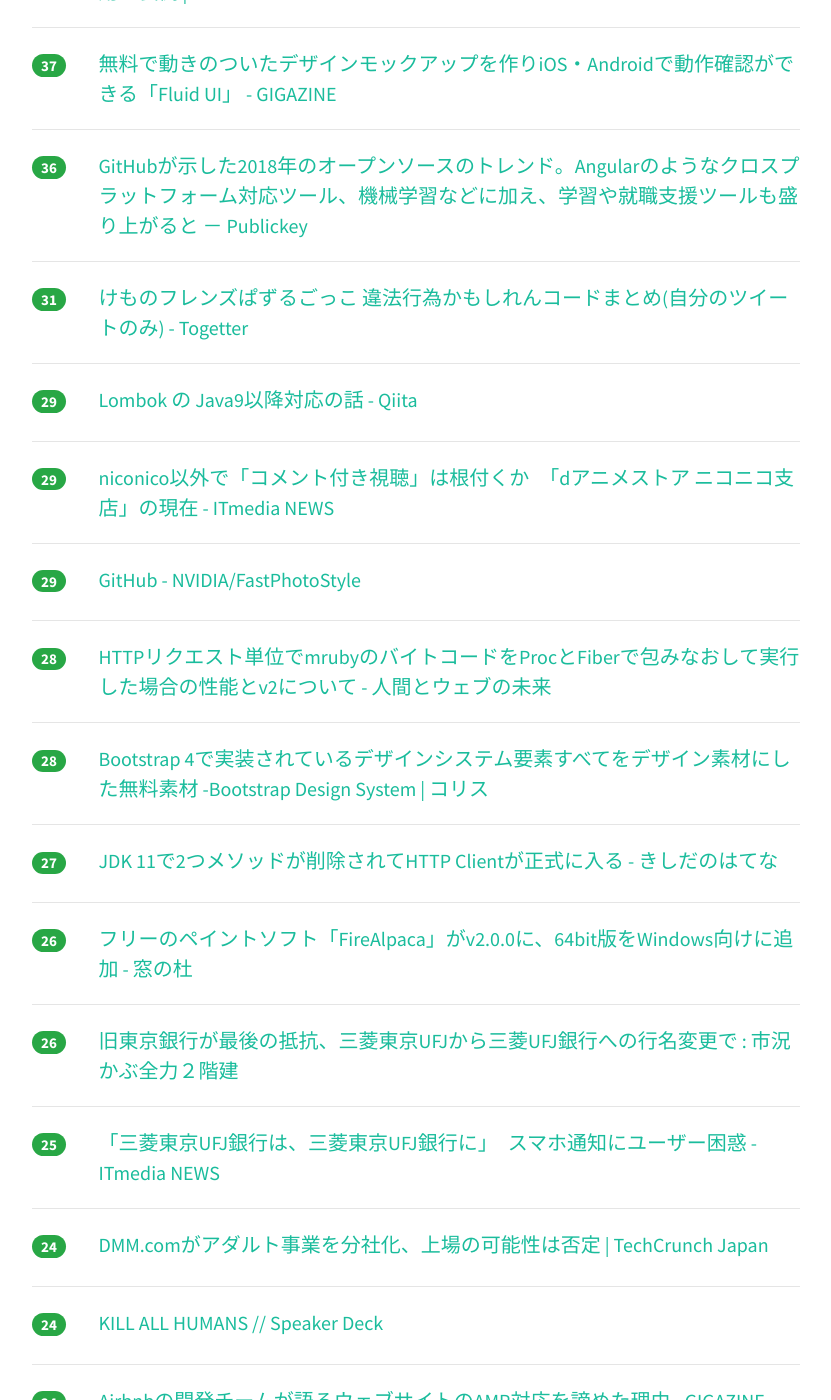
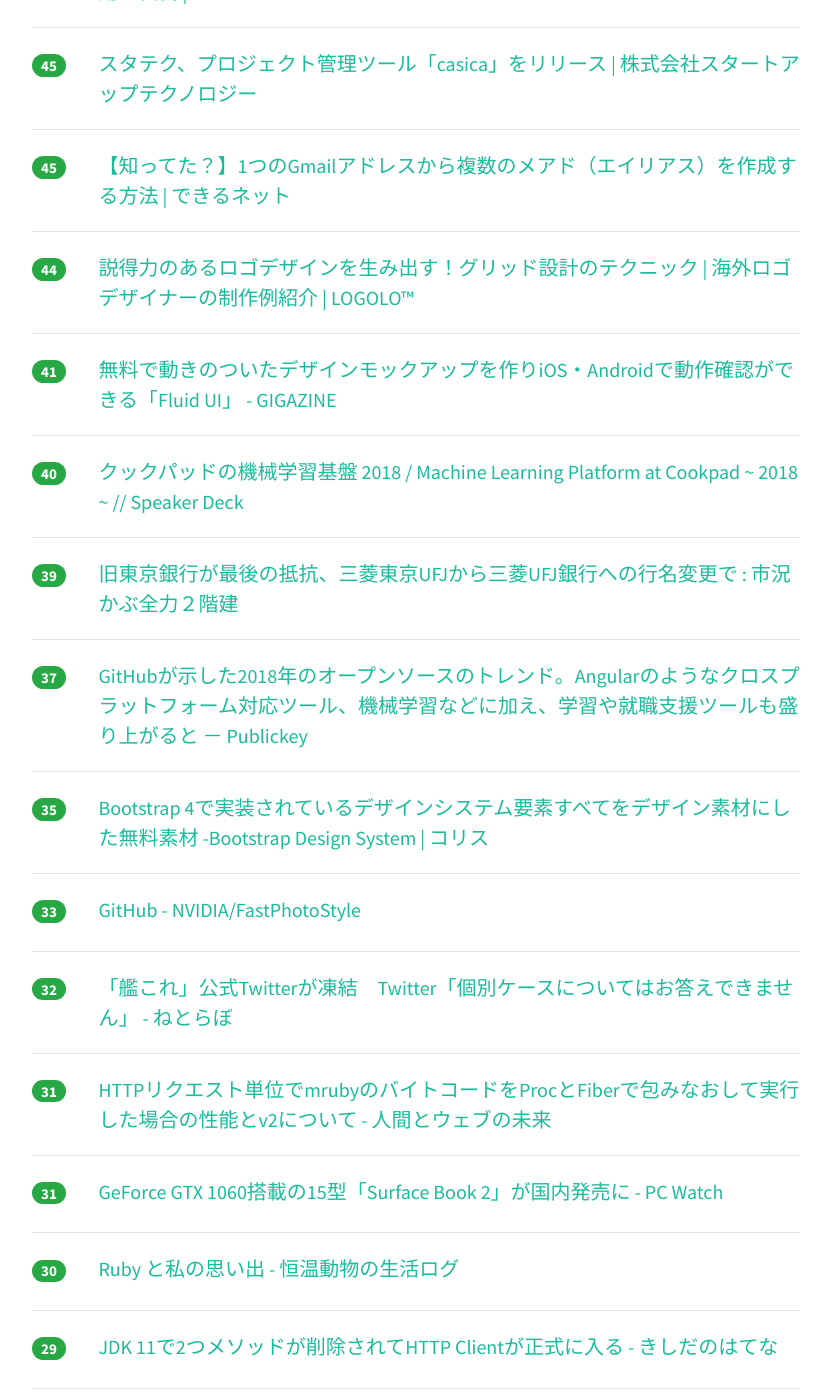
Before and after one commit to yatta47/hatena-matome-site, a Jekyll site: the page built from _posts/2018-02-22-hatena.md, in a window 1280 px wide and 1400 px high, scrolled down 1779 px. Shown: the whole window, without its empty margins (224-1055 px from the left). Built offline with Jekyll 4.4.1, drawn with Linux system fonts in a browser that asks for light colours; nearby versions of some CDN libraries; some of the changed text lies outside the part shown.

Commit message:
Updated 2018-02-22

```diff
--- a/_posts/2018-02-22-hatena.md
+++ b/_posts/2018-02-22-hatena.md
@@ -1,64 +1,84 @@
 ---
 layout: post
 title:  "2018-02-22 はてぶIT"
-date:   2018-02-22 17:04:15
+date:   2018-02-22 19:04:16
 tags: [it-hotentry]
 ---
-45 件のデータあり
+48 件のデータあり
 
 <hr><div class="row">
-<div class="col-1"><span class="badge badge-pill badge-success h2">442</span></div>
+<div class="col-1"><span class="badge badge-pill badge-success h2">507</span></div>
 <div class="col-11"><a href='http://tech.nikkeibp.co.jp/atcl/nxt/column/18/00001/00076/' target='_blank'>［特報］NTTドコモとau、ソフトバンクが打倒LINEで結託 | 日経 xTECH（クロステック）</a></div>
 </div>
 <hr>
 <div class="row">
-<div class="col-1"><span class="badge badge-pill badge-success h2">196</span></div>
+<div class="col-1"><span class="badge badge-pill badge-success h2">273</span></div>
+<div class="col-11"><a href='https://geek-out.jp/column/entry/2018/02/22/110000' target='_blank'>ジュンク堂書店池袋本店の長田さん！ いま、どんなコンピュータ書が売れているんですか？ - GeekOut</a></div>
+</div>
+<hr>
+<div class="row">
+<div class="col-1"><span class="badge badge-pill badge-success h2">220</span></div>
+<div class="col-11"><a href='https://ics.media/entry/17262' target='_blank'>2018年に見直した現代的なJavaScriptの記法を紹介するぜ - ICS MEDIA</a></div>
+</div>
+<hr>
+<div class="row">
+<div class="col-1"><span class="badge badge-pill badge-success h2">200</span></div>
 <div class="col-11"><a href='https://kindou.info/92817.html' target='_blank'>【速報】AmazonスマートスピーカーがKindleの読み上げに対応しました - きんどう</a></div>
 </div>
 <hr>
 <div class="row">
-<div class="col-1"><span class="badge badge-pill badge-success h2">161</span></div>
-<div class="col-11"><a href='https://geek-out.jp/column/entry/2018/02/22/110000' target='_blank'>ジュンク堂書店池袋本店の長田さん！ いま、どんなコンピュータ書が売れているんですか？ - GeekOut</a></div>
+<div class="col-1"><span class="badge badge-pill badge-success h2">192</span></div>
+<div class="col-11"><a href='http://staff.hatenablog.com/entry/2018/02/22/150000' target='_blank'>はてなが提供するドメインのブログで、HTTPSで配信できる仕組みの提供を開始しました - はてなブログ開発ブログ</a></div>
 </div>
 <hr>
 <div class="row">
-<div class="col-1"><span class="badge badge-pill badge-success h2">142</span></div>
-<div class="col-11"><a href='https://ics.media/entry/17262' target='_blank'>2018年に見直した現代的なJavaScriptの記法を紹介するぜ - ICS MEDIA</a></div>
+<div class="col-1"><span class="badge badge-pill badge-success h2">147</span></div>
+<div class="col-11"><a href='http://www.itmedia.co.jp/news/articles/1802/22/news065.html' target='_blank'>Twitter、複数アカウントによる同じツイートやいいねを規制へ　ロシアbot問題を受け - ITmedia NEWS</a></div>
 </div>
 <hr>
 <div class="row">
-<div class="col-1"><span class="badge badge-pill badge-success h2">141</span></div>
+<div class="col-1"><span class="badge badge-pill badge-success h2">146</span></div>
 <div class="col-11"><a href='http://www.4gamer.net/games/397/G039789/20180221109/' target='_blank'>プロゲーマー・ウメハラ氏主催の座談会「ゲームと金」レポート。JeSU副会長・浜村弘一氏がプロライセンスの疑問に答えた - 4Gamer.net</a></div>
 </div>
 <hr>
 <div class="row">
-<div class="col-1"><span class="badge badge-pill badge-success h2">119</span></div>
-<div class="col-11"><a href='http://www.itmedia.co.jp/news/articles/1802/22/news065.html' target='_blank'>Twitter、複数アカウントによる同じツイートやいいねを規制へ　ロシアbot問題を受け - ITmedia NEWS</a></div>
-</div>
-<hr>
-<div class="row">
-<div class="col-1"><span class="badge badge-pill badge-success h2">110</span></div>
+<div class="col-1"><span class="badge badge-pill badge-success h2">122</span></div>
 <div class="col-11"><a href='https://blog.cloudflare.com/using-go-as-a-scripting-language-in-linux/' target='_blank'>Using Go as a scripting language in Linux</a></div>
 </div>
 <hr>
 <div class="row">
-<div class="col-1"><span class="badge badge-pill badge-success h2">101</span></div>
-<div class="col-11"><a href='http://staff.hatenablog.com/entry/2018/02/22/150000' target='_blank'>はてなが提供するドメインのブログで、HTTPSで配信できる仕組みの提供を開始しました - はてなブログ開発ブログ</a></div>
+<div class="col-1"><span class="badge badge-pill badge-success h2">98</span></div>
+<div class="col-11"><a href='https://togetter.com/li/1202016' target='_blank'>けものフレンズぱずるごっこ 違法行為かもしれんコードまとめ(自分のツイートのみ) - Togetter</a></div>
+</div>
+<hr>
+<div class="row">
+<div class="col-1"><span class="badge badge-pill badge-success h2">73</span></div>
+<div class="col-11"><a href='http://www.itmedia.co.jp/news/articles/1802/22/news088.html' target='_blank'>「三菱東京UFJ銀行は、三菱東京UFJ銀行に」　スマホ通知にユーザー困惑 - ITmedia NEWS</a></div>
+</div>
+<hr>
+<div class="row">
+<div class="col-1"><span class="badge badge-pill badge-success h2">72</span></div>
+<div class="col-11"><a href='https://parashuto.com/rriver/development/cssgrid-autofill-vs-autofit' target='_blank'>CSS Gridを使うならマスターしておきたいauto-fillとauto-fitの違い | Rriver</a></div>
 </div>
 <hr>
 <div class="row">
 <div class="col-1"><span class="badge badge-pill badge-success h2">65</span></div>
-<div class="col-11"><a href='https://parashuto.com/rriver/development/cssgrid-autofill-vs-autofit' target='_blank'>CSS Gridを使うならマスターしておきたいauto-fillとauto-fitの違い | Rriver</a></div>
-</div>
-<hr>
-<div class="row">
-<div class="col-1"><span class="badge badge-pill badge-success h2">62</span></div>
 <div class="col-11"><a href='https://speakerdeck.com/erukiti/meta-programming-1' target='_blank'>メタプログラミングと生産性 / meta-programming // Speaker Deck</a></div>
 </div>
 <hr>
 <div class="row">
-<div class="col-1"><span class="badge badge-pill badge-success h2">50</span></div>
+<div class="col-1"><span class="badge badge-pill badge-success h2">64</span></div>
 <div class="col-11"><a href='http://coliss.com/articles/build-websites/operation/work/free-online-tools-for-web-developers.html' target='_blank'>Web制作時に便利なHTML, CSS, JavaScriptのツール、文字抽出ツールなどがまとめて利用できる -Href Tools | コリス</a></div>
+</div>
+<hr>
+<div class="row">
+<div class="col-1"><span class="badge badge-pill badge-success h2">51</span></div>
+<div class="col-11"><a href='http://www.itmedia.co.jp/news/articles/1802/22/news055.html' target='_blank'>niconico以外で「コメント付き視聴」は根付くか　「dアニメストア ニコニコ支店」の現在 - ITmedia NEWS</a></div>
+</div>
+<hr>
+<div class="row">
+<div class="col-1"><span class="badge badge-pill badge-success h2">46</span></div>
+<div class="col-11"><a href='https://seleck.cc/1167' target='_blank'>同僚から月60回「成果給」を受け取った人も！メルカリの「ピアボーナス」運用の裏側 | SELECK</a></div>
 </div>
 <hr>
 <div class="row">
@@ -67,33 +87,68 @@ tags: [it-hotentry]
 </div>
 <hr>
 <div class="row">
-<div class="col-1"><span class="badge badge-pill badge-success h2">43</span></div>
+<div class="col-1"><span class="badge badge-pill badge-success h2">45</span></div>
 <div class="col-11"><a href='https://dekiru.net/article/16418/' target='_blank'>【知ってた？】1つのGmailアドレスから複数のメアド（エイリアス）を作成する方法 | できるネット</a></div>
 </div>
 <hr>
 <div class="row">
-<div class="col-1"><span class="badge badge-pill badge-success h2">42</span></div>
+<div class="col-1"><span class="badge badge-pill badge-success h2">44</span></div>
 <div class="col-11"><a href='https://lo-go-lo.com/blog-258-7319.html' target='_blank'>説得力のあるロゴデザインを生み出す！グリッド設計のテクニック | 海外ロゴデザイナーの制作例紹介 | LOGOLO™</a></div>
 </div>
 <hr>
 <div class="row">
-<div class="col-1"><span class="badge badge-pill badge-success h2">37</span></div>
-<div class="col-11"><a href='https://seleck.cc/1167' target='_blank'>同僚から月60回「成果給」を受け取った人も！メルカリの「ピアボーナス」運用の裏側 | SELECK</a></div>
+<div class="col-1"><span class="badge badge-pill badge-success h2">41</span></div>
+<div class="col-11"><a href='https://gigazine.net/news/20180222-fluidui/' target='_blank'>無料で動きのついたデザインモックアップを作りiOS・Androidで動作確認ができる「Fluid UI」 - GIGAZINE</a></div>
+</div>
+<hr>
+<div class="row">
+<div class="col-1"><span class="badge badge-pill badge-success h2">40</span></div>
+<div class="col-11"><a href='https://speakerdeck.com/ayemos/machine-learning-platform-at-cookpad-2018' target='_blank'>クックパッドの機械学習基盤 2018 / Machine Learning Platform at Cookpad ~ 2018 ~ // Speaker Deck</a></div>
+</div>
+<hr>
+<div class="row">
+<div class="col-1"><span class="badge badge-pill badge-success h2">39</span></div>
+<div class="col-11"><a href='http://kabumatome.doorblog.jp/archives/65896608.html' target='_blank'>旧東京銀行が最後の抵抗、三菱東京UFJから三菱UFJ銀行への行名変更で : 市況かぶ全力２階建</a></div>
 </div>
 <hr>
 <div class="row">
 <div class="col-1"><span class="badge badge-pill badge-success h2">37</span></div>
-<div class="col-11"><a href='https://gigazine.net/news/20180222-fluidui/' target='_blank'>無料で動きのついたデザインモックアップを作りiOS・Androidで動作確認ができる「Fluid UI」 - GIGAZINE</a></div>
-</div>
-<hr>
-<div class="row">
-<div class="col-1"><span class="badge badge-pill badge-success h2">36</span></div>
 <div class="col-11"><a href='http://www.publickey1.jp/blog/18/github2018angular.html' target='_blank'>GitHubが示した2018年のオープンソースのトレンド。Angularのようなクロスプラットフォーム対応ツール、機械学習などに加え、学習や就職支援ツールも盛り上がると － Publickey</a></div>
 </div>
 <hr>
 <div class="row">
+<div class="col-1"><span class="badge badge-pill badge-success h2">35</span></div>
+<div class="col-11"><a href='http://coliss.com/articles/build-websites/operation/design/bootstrap-4-design-system-sketch.html' target='_blank'>Bootstrap 4で実装されているデザインシステム要素すべてをデザイン素材にした無料素材 -Bootstrap Design System | コリス</a></div>
+</div>
+<hr>
+<div class="row">
+<div class="col-1"><span class="badge badge-pill badge-success h2">33</span></div>
+<div class="col-11"><a href='https://github.com/NVIDIA/FastPhotoStyle' target='_blank'>GitHub - NVIDIA/FastPhotoStyle</a></div>
+</div>
+<hr>
+<div class="row">
+<div class="col-1"><span class="badge badge-pill badge-success h2">32</span></div>
+<div class="col-11"><a href='http://nlab.itmedia.co.jp/nl/articles/1802/22/news079.html' target='_blank'>「艦これ」公式Twitterが凍結　Twitter「個別ケースについてはお答えできません」 - ねとらぼ</a></div>
+</div>
+<hr>
+<div class="row">
 <div class="col-1"><span class="badge badge-pill badge-success h2">31</span></div>
-<div class="col-11"><a href='https://togetter.com/li/1202016' target='_blank'>けものフレンズぱずるごっこ 違法行為かもしれんコードまとめ(自分のツイートのみ) - Togetter</a></div>
+<div class="col-11"><a href='http://hb.matsumoto-r.jp/entry/2018/02/22/000546' target='_blank'>HTTPリクエスト単位でmrubyのバイトコードをProcとFiberで包みなおして実行した場合の性能とv2について - 人間とウェブの未来</a></div>
+</div>
+<hr>
+<div class="row">
+<div class="col-1"><span class="badge badge-pill badge-success h2">31</span></div>
+<div class="col-11"><a href='https://pc.watch.impress.co.jp/docs/news/1107774.html' target='_blank'>GeForce GTX 1060搭載の15型「Surface Book 2」が国内発売に - PC Watch</a></div>
+</div>
+<hr>
+<div class="row">
+<div class="col-1"><span class="badge badge-pill badge-success h2">30</span></div>
+<div class="col-11"><a href='http://mrkn.hatenablog.com/entry/2018/02/22/ruby25th' target='_blank'>Ruby と私の思い出 - 恒温動物の生活ログ</a></div>
+</div>
+<hr>
+<div class="row">
+<div class="col-1"><span class="badge badge-pill badge-success h2">29</span></div>
+<div class="col-11"><a href='http://d.hatena.ne.jp/nowokay/20180221#1519221409' target='_blank'>JDK 11で2つメソッドが削除されてHTTP Clientが正式に入る - きしだのはてな</a></div>
 </div>
 <hr>
 <div class="row">
@@ -102,43 +157,13 @@ tags: [it-hotentry]
 </div>
 <hr>
 <div class="row">
-<div class="col-1"><span class="badge badge-pill badge-success h2">29</span></div>
-<div class="col-11"><a href='http://www.itmedia.co.jp/news/articles/1802/22/news055.html' target='_blank'>niconico以外で「コメント付き視聴」は根付くか　「dアニメストア ニコニコ支店」の現在 - ITmedia NEWS</a></div>
-</div>
-<hr>
-<div class="row">
-<div class="col-1"><span class="badge badge-pill badge-success h2">29</span></div>
-<div class="col-11"><a href='https://github.com/NVIDIA/FastPhotoStyle' target='_blank'>GitHub - NVIDIA/FastPhotoStyle</a></div>
-</div>
-<hr>
-<div class="row">
 <div class="col-1"><span class="badge badge-pill badge-success h2">28</span></div>
-<div class="col-11"><a href='http://hb.matsumoto-r.jp/entry/2018/02/22/000546' target='_blank'>HTTPリクエスト単位でmrubyのバイトコードをProcとFiberで包みなおして実行した場合の性能とv2について - 人間とウェブの未来</a></div>
-</div>
-<hr>
-<div class="row">
-<div class="col-1"><span class="badge badge-pill badge-success h2">28</span></div>
-<div class="col-11"><a href='http://coliss.com/articles/build-websites/operation/design/bootstrap-4-design-system-sketch.html' target='_blank'>Bootstrap 4で実装されているデザインシステム要素すべてをデザイン素材にした無料素材 -Bootstrap Design System | コリス</a></div>
+<div class="col-11"><a href='https://gigazine.net/news/20180222-amp-not-implementation-for-airbnb/' target='_blank'>Airbnbの開発チームが語るウェブサイトのAMP対応を諦めた理由 - GIGAZINE</a></div>
 </div>
 <hr>
 <div class="row">
 <div class="col-1"><span class="badge badge-pill badge-success h2">27</span></div>
-<div class="col-11"><a href='http://d.hatena.ne.jp/nowokay/20180221#1519221409' target='_blank'>JDK 11で2つメソッドが削除されてHTTP Clientが正式に入る - きしだのはてな</a></div>
-</div>
-<hr>
-<div class="row">
-<div class="col-1"><span class="badge badge-pill badge-success h2">26</span></div>
 <div class="col-11"><a href='https://forest.watch.impress.co.jp/docs/news/1107588.html' target='_blank'>フリーのペイントソフト「FireAlpaca」がv2.0.0に、64bit版をWindows向けに追加 - 窓の杜</a></div>
-</div>
-<hr>
-<div class="row">
-<div class="col-1"><span class="badge badge-pill badge-success h2">26</span></div>
-<div class="col-11"><a href='http://kabumatome.doorblog.jp/archives/65896608.html' target='_blank'>旧東京銀行が最後の抵抗、三菱東京UFJから三菱UFJ銀行への行名変更で : 市況かぶ全力２階建</a></div>
-</div>
-<hr>
-<div class="row">
-<div class="col-1"><span class="badge badge-pill badge-success h2">25</span></div>
-<div class="col-11"><a href='http://www.itmedia.co.jp/news/articles/1802/22/news088.html' target='_blank'>「三菱東京UFJ銀行は、三菱東京UFJ銀行に」　スマホ通知にユーザー困惑 - ITmedia NEWS</a></div>
 </div>
 <hr>
 <div class="row">
@@ -152,28 +177,18 @@ tags: [it-hotentry]
 </div>
 <hr>
 <div class="row">
-<div class="col-1"><span class="badge badge-pill badge-success h2">24</span></div>
-<div class="col-11"><a href='https://gigazine.net/news/20180222-amp-not-implementation-for-airbnb/' target='_blank'>Airbnbの開発チームが語るウェブサイトのAMP対応を諦めた理由 - GIGAZINE</a></div>
-</div>
-<hr>
-<div class="row">
-<div class="col-1"><span class="badge badge-pill badge-success h2">24</span></div>
-<div class="col-11"><a href='https://pc.watch.impress.co.jp/docs/news/1107774.html' target='_blank'>GeForce GTX 1060搭載の15型「Surface Book 2」が国内発売に - PC Watch</a></div>
-</div>
-<hr>
-<div class="row">
 <div class="col-1"><span class="badge badge-pill badge-success h2">23</span></div>
 <div class="col-11"><a href='https://radiolife.com/internet/virus/22086/' target='_blank'>最新Windows10は市販セキュリティソフト不要</a></div>
 </div>
 <hr>
 <div class="row">
 <div class="col-1"><span class="badge badge-pill badge-success h2">23</span></div>
-<div class="col-11"><a href='http://mrkn.hatenablog.com/entry/2018/02/22/ruby25th' target='_blank'>Ruby と私の思い出 - 恒温動物の生活ログ</a></div>
+<div class="col-11"><a href='https://headlines.yahoo.co.jp/hl?a=20180221-35115056-cnetj-sci' target='_blank'>DMM、「アダルト事業」を分社化へ--上場は否定 （CNET Japan） - Yahoo!ニュース</a></div>
 </div>
 <hr>
 <div class="row">
 <div class="col-1"><span class="badge badge-pill badge-success h2">22</span></div>
-<div class="col-11"><a href='https://headlines.yahoo.co.jp/hl?a=20180221-35115056-cnetj-sci' target='_blank'>DMM、「アダルト事業」を分社化へ--上場は否定 （CNET Japan） - Yahoo!ニュース</a></div>
+<div class="col-11"><a href='https://speakerdeck.com/akameco/kill-all-humans-dong-hua-nasiban' target='_blank'>KILL ALL HUMANS (動画なし版) // Speaker Deck</a></div>
 </div>
 <hr>
 <div class="row">
@@ -182,8 +197,8 @@ tags: [it-hotentry]
 </div>
 <hr>
 <div class="row">
-<div class="col-1"><span class="badge badge-pill badge-success h2">20</span></div>
-<div class="col-11"><a href='https://speakerdeck.com/akameco/kill-all-humans-dong-hua-nasiban' target='_blank'>KILL ALL HUMANS (動画なし版) // Speaker Deck</a></div>
+<div class="col-1"><span class="badge badge-pill badge-success h2">22</span></div>
+<div class="col-11"><a href='http://ascii.jp/elem/000/001/636/1636422/' target='_blank'>ASCII.jp：艦これTwitterアカウント凍結 DMCA虚偽通告</a></div>
 </div>
 <hr>
 <div class="row">
@@ -192,13 +207,18 @@ tags: [it-hotentry]
 </div>
 <hr>
 <div class="row">
-<div class="col-1"><span class="badge badge-pill badge-success h2">18</span></div>
+<div class="col-1"><span class="badge badge-pill badge-success h2">19</span></div>
 <div class="col-11"><a href='http://www.itmedia.co.jp/news/articles/1802/22/news068.html' target='_blank'>「Alexa、本を読んで」　Kindle本読み上げ可能に - ITmedia NEWS</a></div>
 </div>
 <hr>
 <div class="row">
-<div class="col-1"><span class="badge badge-pill badge-success h2">18</span></div>
-<div class="col-11"><a href='http://nlab.itmedia.co.jp/nl/articles/1802/22/news079.html' target='_blank'>「艦これ」公式Twitterが凍結　Twitter「個別ケースについてはお答えできません」 - ねとらぼ</a></div>
+<div class="col-1"><span class="badge badge-pill badge-success h2">19</span></div>
+<div class="col-11"><a href='http://news.livedoor.com/article/detail/14336587/' target='_blank'>ツイッター社、複数アカウントから同じ内容の投稿禁止 - ライブドアニュース</a></div>
+</div>
+<hr>
+<div class="row">
+<div class="col-1"><span class="badge badge-pill badge-success h2">19</span></div>
+<div class="col-11"><a href='http://www.dmm.com/netgame/community/-/topic/detail/=/tid=922/' target='_blank'>運営鎮守府からのお知らせ：艦隊これくしょん -艦これ-のコミュニティ - オンラインゲーム - DMM.com</a></div>
 </div>
 <hr>
 <div class="row">
@@ -207,18 +227,13 @@ tags: [it-hotentry]
 </div>
 <hr>
 <div class="row">
-<div class="col-1"><span class="badge badge-pill badge-success h2">15</span></div>
+<div class="col-1"><span class="badge badge-pill badge-success h2">16</span></div>
 <div class="col-11"><a href='https://dc.watch.impress.co.jp/docs/news/1107655.html' target='_blank'>PENTAX K-1を「PENTAX K-1 Mark II」にするサービス - デジカメ Watch</a></div>
 </div>
 <hr>
 <div class="row">
-<div class="col-1"><span class="badge badge-pill badge-success h2">14</span></div>
-<div class="col-11"><a href='http://news.livedoor.com/article/detail/14336587/' target='_blank'>ツイッター社、複数アカウントから同じ内容の投稿禁止 - ライブドアニュース</a></div>
-</div>
-<hr>
-<div class="row">
-<div class="col-1"><span class="badge badge-pill badge-success h2">14</span></div>
-<div class="col-11"><a href='http://www.dmm.com/netgame/community/-/topic/detail/=/tid=922/' target='_blank'>運営鎮守府からのお知らせ：艦隊これくしょん -艦これ-のコミュニティ - オンラインゲーム - DMM.com</a></div>
+<div class="col-1"><span class="badge badge-pill badge-success h2">16</span></div>
+<div class="col-11"><a href='http://www.huffingtonpost.jp/2018/02/21/kancolle-twitter_a_23367998/' target='_blank'>「艦これ」公式Twitterが凍結 ⇒ Twitter社に取材したところ…</a></div>
 </div>
 <hr>
 <div class="row">
```
